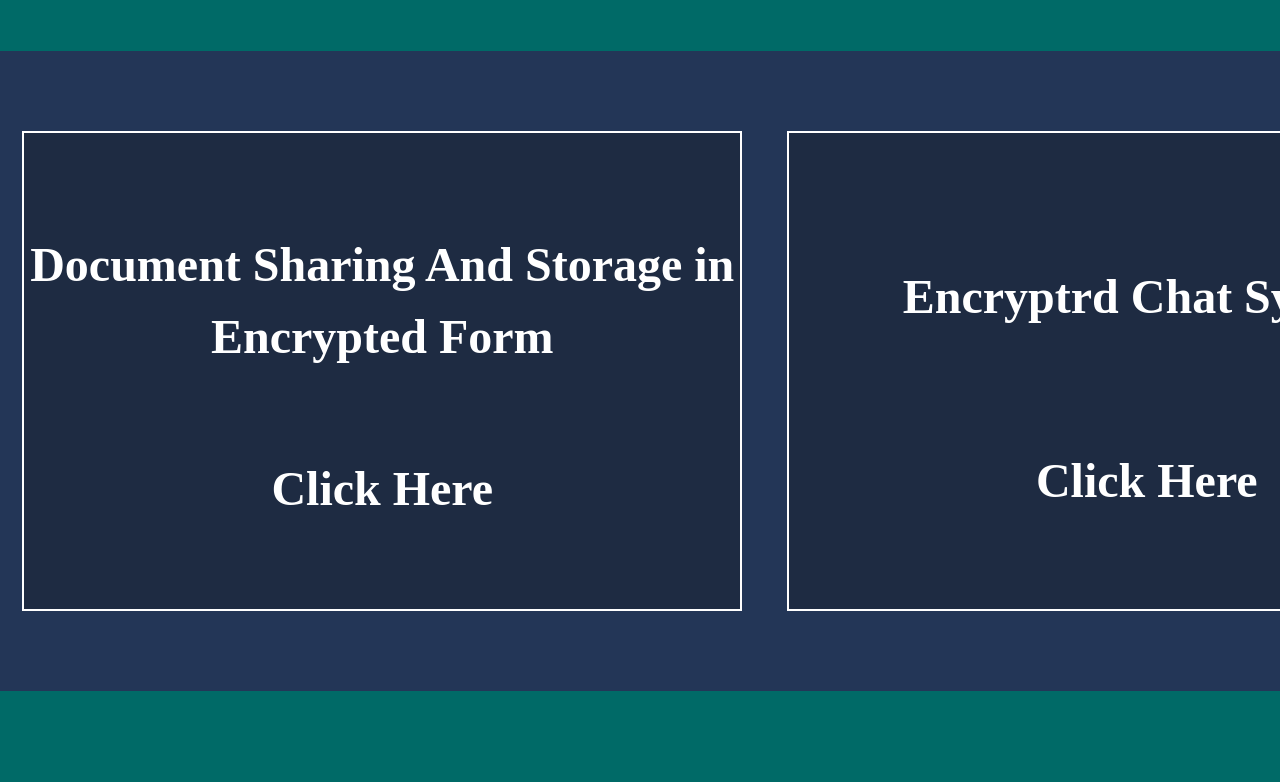
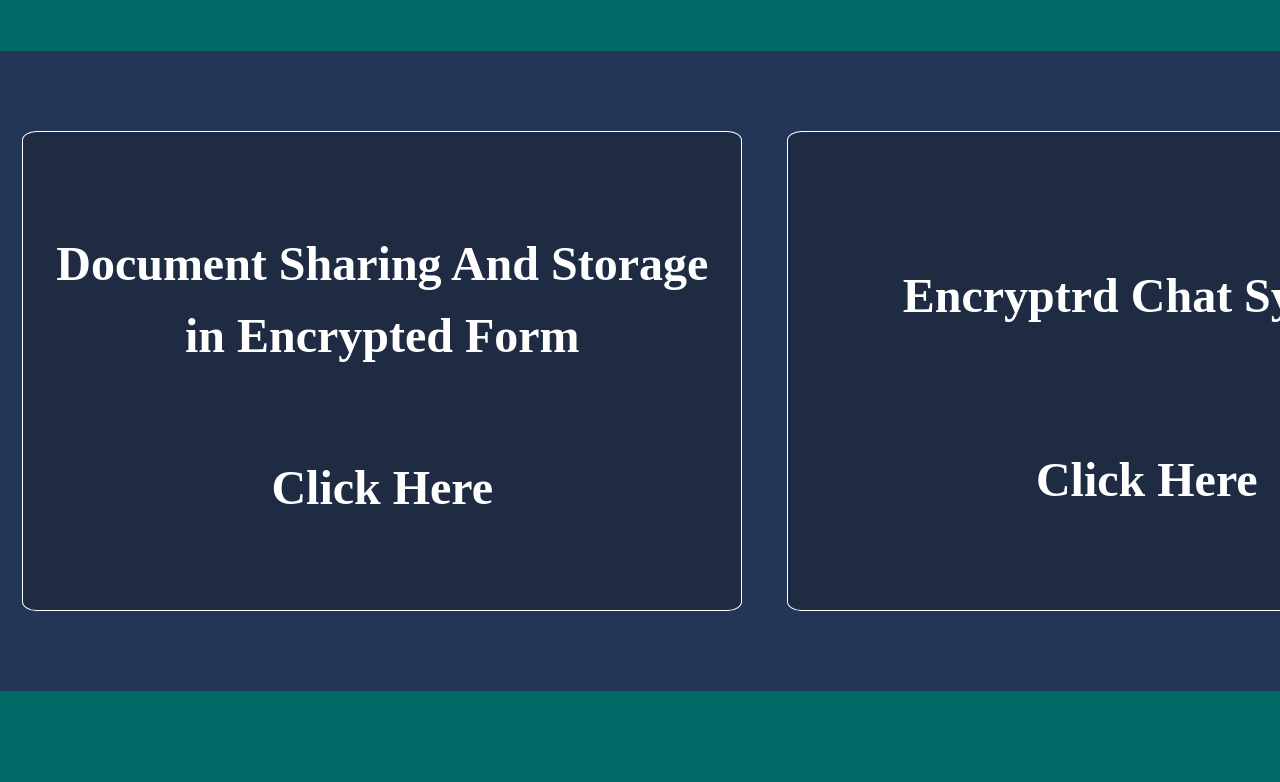
Before and after one commit to ShikharGupta0813/CipherBox, a React (Vite) app in the folder frontend/: page /next in a window 1280 px wide. Shown: the part 1942-2724 px from the top of the page. Built offline with nearby package versions, Linux system fonts and the light colour scheme; a web font is replaced by a local one.

Commit message:
Almost Done with my frontend

```diff
--- a/frontend/src/Loading.css
+++ b/frontend/src/Loading.css
@@ -1,5 +1,4 @@
 .loadingnum{
-
     font-size: 3rem;
     margin: auto;
     display: grid;
@@ -7,7 +6,7 @@
     color: white;
     font-weight: 700;
     border-radius: 1.5rem;
-    padding: 15vh 5vw;
+    padding: 4vh 4vw;
     background-color: rgb(35, 54, 87);
 }
 .lines{
@@ -16,8 +15,8 @@
   padding: 0px;
   text-align: left;
   margin-bottom: 3rem;
-  padding-left: 4.8rem;
-  padding-top: 2.5rem;
+  padding-left: 6rem;
+  padding-top: 7.9rem;
 }
 .para{
     margin-top: 3rem;
--- a/frontend/src/site.css
+++ b/frontend/src/site.css
@@ -103,20 +103,28 @@
 .doc{
   height: 30rem;
   width: 45rem;
-  border: 2px solid white;
+  border-radius: 2%;
+  border: 0.01rem solid white;
   background-color: rgb(30, 43, 66);
   text-align:center;
+  padding: 2rem;
   padding-top: 6rem;
   font-family: 'General Sans';
 }
 .chaT{
   height: 30rem;
   width: 45rem;
-  border: 2px solid white;
+  border: 0.01rem solid white;
+  border-radius: 2%;
   background-color: rgb(30, 43, 66);
   text-align:center;
   padding-top: 8rem;
   font-family: 'General Sans';
+}
+.main :hover{
+ cursor: pointer;
+ height: 32rem;
+  width: 47rem;
 }
 .doc p{
   padding-top: 5rem;
@@ -124,12 +132,7 @@
 .chaT p{
   padding-top: 7rem;
 }
-/* .chaT{
-  height: 30rem;
-  width: 40rem;
-  border:2px solid white;
-  background-color: rgb(30, 43, 66);
-}  */
+
 .tecH{
   margin-top:5rem;
   height: 40rem;
@@ -156,3 +159,27 @@
   font-family: 'Clash Grotesk';
   font-size: 2rem;
 }
+
+.textAnim1{
+  position: absolute;
+  top: 132rem;
+  left: 20rem;
+  pointer-events: none;
+  font-size: 12rem;
+  color: #FFF4B7;
+  opacity: 0.85;
+}
+
+.textAnim2{
+  position: absolute;
+  top: 132rem;
+  left: 32rem;
+  pointer-events: none;
+  font-size: 12rem;
+  color: #FFF4B7;
+  opacity: 0.85;
+}
+
+.textAnim1 span, .textAnim2 span{
+  display: inline-block;
+}
--- a/frontend/src/site.jsx
+++ b/frontend/src/site.jsx
@@ -3,8 +3,48 @@ import Navbar from "./navbar.jsx";
 import Image1 from "./assets/2.jpeg";
 import Image2 from "./assets/flowchart.jpeg";
 import Footer from "./footer.jsx";
+import React, { useState,useEffect } from 'react';
+import gsap from 'gsap';
 
 const site = () => {
+
+  const [textAnim1,setTextAnim1] = useState("");
+  const [textAnim2,setTextAnim2] = useState("");
+
+  function hovDocument(){
+    setTextAnim1("Documents");
+    setTimeout(()=>{
+      gsap.from(".textAnim1 span", {
+        y: 100,
+        opacity: 0,
+        duration: 0.3,
+        delay: 0.2,
+        stagger: 0.1
+      })
+    }, 1);
+  }
+
+  function hovChat(){
+    setTextAnim2("Chats")
+    setTimeout(()=>{
+      gsap.from(".textAnim2 span", {
+        y: 100,
+        opacity: 0,
+        duration: 0.3,
+        delay: 0.2,
+        stagger: 0.1
+      })
+    }, 1);
+  }
+
+  function hovNothingDoc(){
+    setTextAnim1("")
+  }
+
+  function hovNothingChat(){
+    setTextAnim2("")
+  }
+
   return (
     <div className="body2">
       <Navbar />
@@ -76,10 +116,19 @@ const site = () => {
           </div>
         </div>
         <div className="main">
-          <div className="doc">Document Sharing And Storage in Encrypted Form <br /><p>Click Here </p></div>
-          <div className="chaT">Encryptrd Chat System <br /> <p>Click Here</p></div>
-        </div>
-        <div className="tecH">
+          <div className="doc" onMouseEnter={hovDocument} onMouseLeave={hovNothingDoc}>Document    Sharing And Storage in Encrypted Form <br /><p>Click Here</p>
+            <div className="textAnim1">
+              {textAnim1.split("").map((char, index) => (<span key={index}>{char}</span>))}
+            </div>
+          </div>
+          <div className="chaT" onMouseEnter={hovChat} onMouseLeave={hovNothingChat}>Encryptrd Chat System <br /> <p>Click Here</p>
+            <div className="textAnim2">
+              {textAnim2.split("").map((char, index) => (<span key={index}>{char}</span>))}
+            </div>
+          </div>
+
+         </div>
+         <div className="tecH">
           <div className="tech">
             <ul>
               <li>React</li>
```
